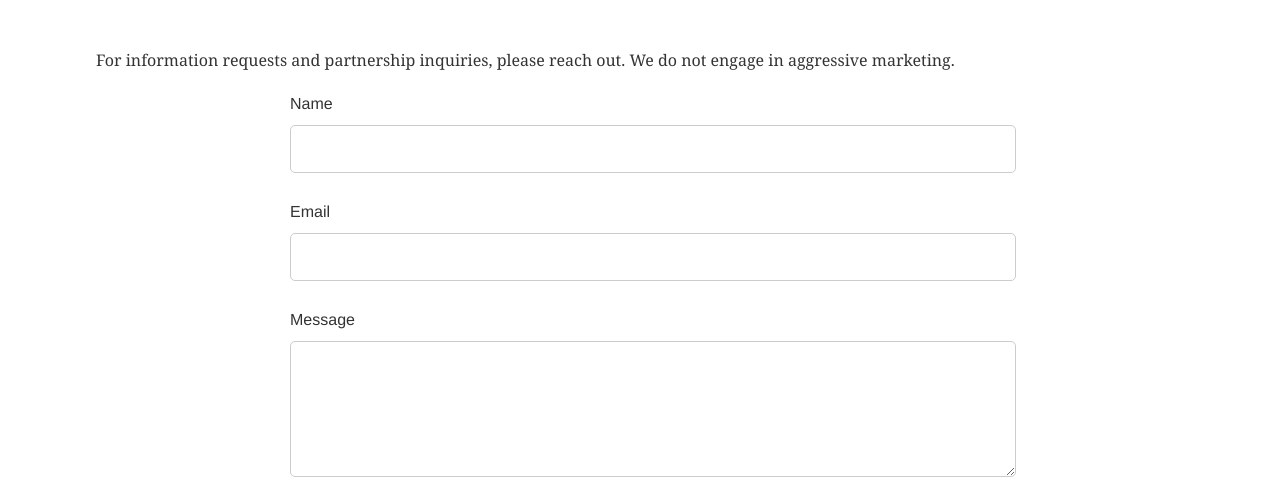
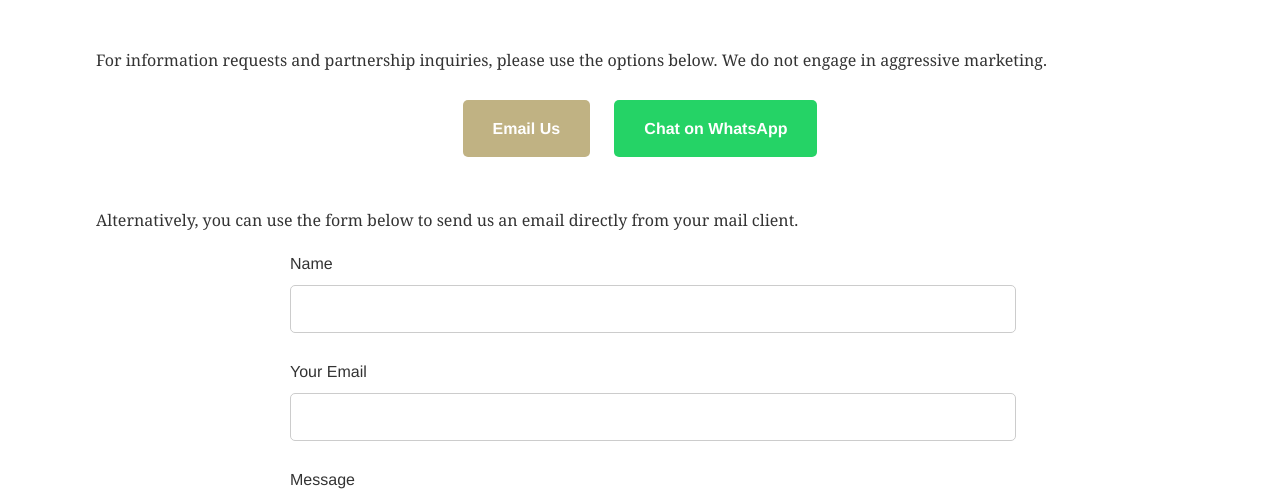
Before and after one commit to Tisazy/litmuscapitalinvestments, a plain HTML site: page contact.html in a window 1280 px wide. Shown: the part 296-795 px from the top of the page. Drawn offline with Linux system fonts and the light colour scheme.

Commit message:
Merge remote-tracking branch 'origin/main'

```diff
--- a/contact.html
+++ b/contact.html
@@ -30,21 +30,29 @@
         <section id="contact">
             <div class="container">
                 <h2>Contact Us</h2>
-                <p>For information requests and partnership inquiries, please reach out. We do not engage in aggressive marketing.</p>
-                <form class="contact-form" action="#" method="post">
+                <p>For information requests and partnership inquiries, please use the options below. We do not engage in aggressive marketing.</p>
+
+                <div class="contact-options">
+                    <a href="mailto:johnsonmutisi@gmail.com" class="contact-btn email-btn">Email Us</a>
+                    <a href="https://wa.me/27644776445" class="contact-btn whatsapp-btn" target="_blank">Chat on WhatsApp</a>
+                </div>
+
+                <p>Alternatively, you can use the form below to send us an email directly from your mail client.</p>
+
+                <form class="contact-form" action="mailto:johnsonmutisi@gmail.com" enctype="text/plain">
                     <div class="form-group">
                         <label for="name">Name</label>
                         <input type="text" id="name" name="name" required>
                     </div>
                     <div class="form-group">
-                        <label for="email">Email</label>
+                        <label for="email">Your Email</label>
                         <input type="email" id="email" name="email" required>
                     </div>
                     <div class="form-group">
                         <label for="message">Message</label>
-                        <textarea id="message" name="message" rows="5" required></textarea>
+                        <textarea id="message" name="body" rows="5" required></textarea>
                     </div>
-                    <button type="submit" class="submit-btn">Submit Inquiry</button>
+                    <button type="submit" class="submit-btn">Submit Inquiry via Email</button>
                 </form>
             </div>
         </section>
--- a/src/css/style.css
+++ b/src/css/style.css
@@ -194,7 +194,37 @@ footer .container p strong {
     color: var(--light-gray);
 }
 
-/* Form */
+/* Form & Contact Buttons */
+.contact-options {
+    text-align: center;
+    margin-bottom: 40px;
+}
+
+.contact-btn {
+    display: inline-block;
+    margin: 10px;
+    padding: 15px 30px;
+    border-radius: 5px;
+    text-decoration: none;
+    font-family: var(--font-secondary);
+    font-weight: 600;
+    transition: background-color 0.3s ease, transform 0.3s ease;
+}
+
+.email-btn {
+    background-color: var(--muted-gold);
+    color: var(--white);
+}
+
+.whatsapp-btn {
+    background-color: #25D366;
+    color: var(--white);
+}
+
+.contact-btn:hover {
+    transform: translateY(-2px);
+}
+
 .contact-form {
     max-width: 700px;
     margin: 0 auto;
```
